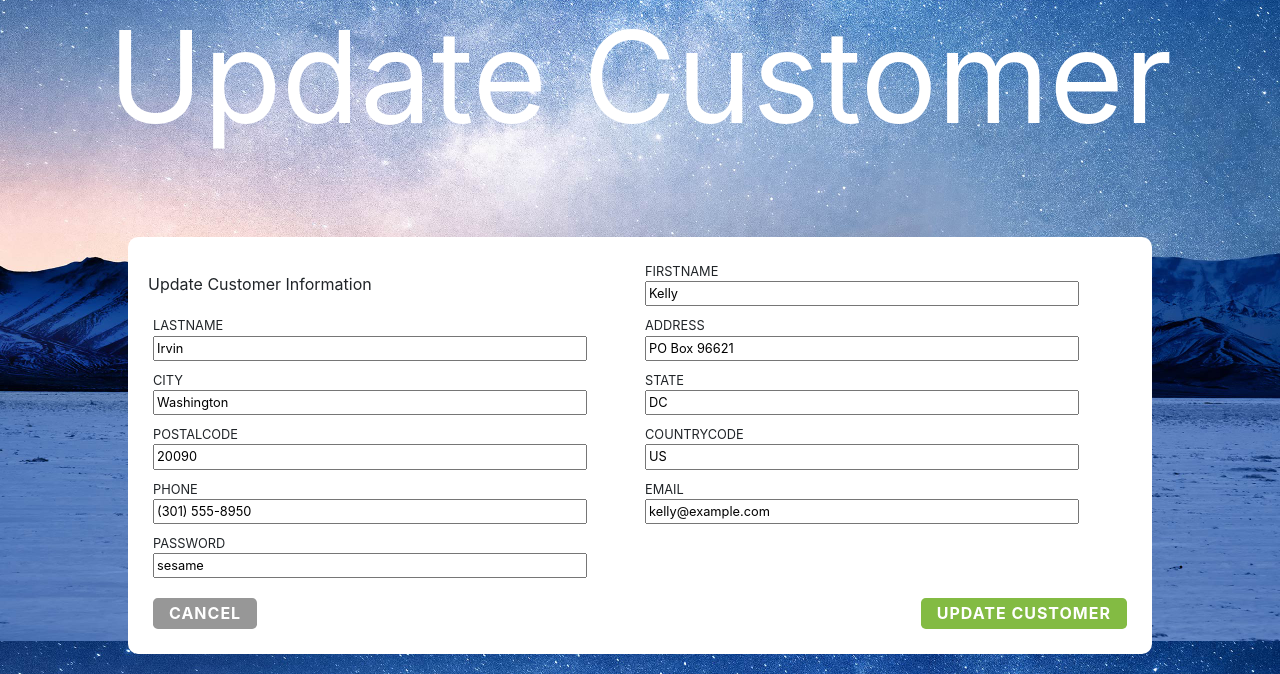
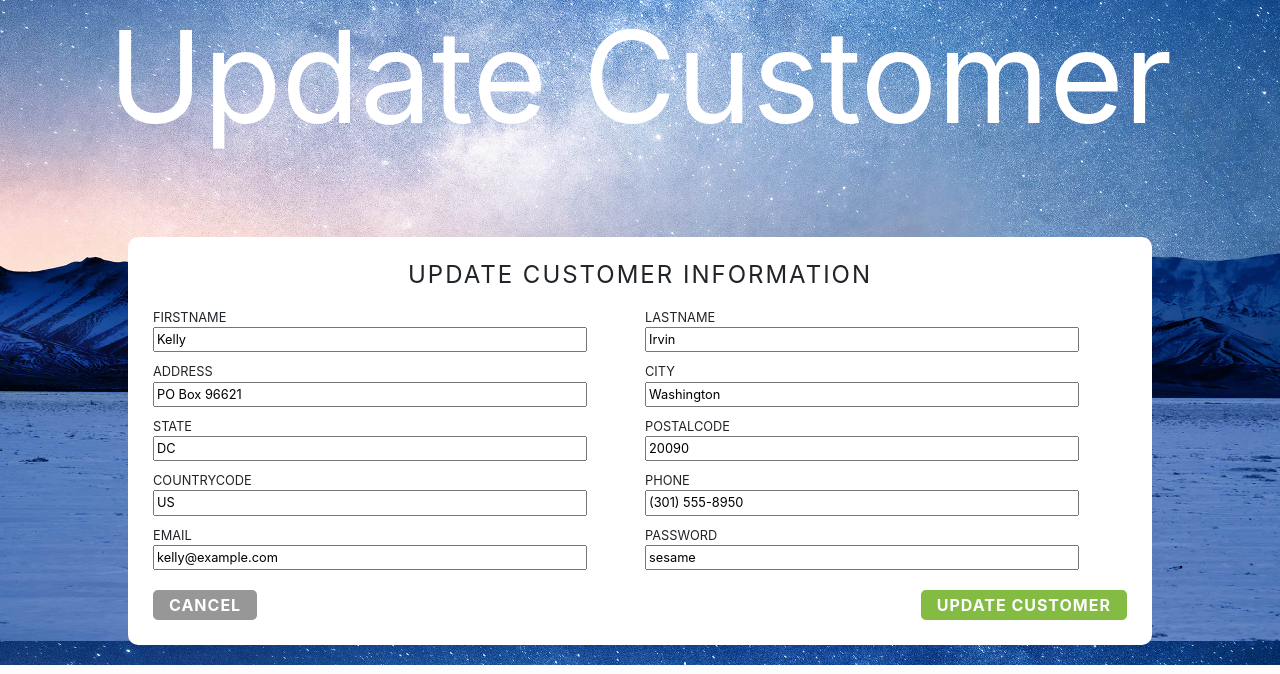
Before and after one commit to thudsonbu/cs380_project, a PHP site: page /customer_manager/customerFormPage.php?email=kelly@example.com in a window 1280 px wide. Shown: the part 159-833 px from the top of the page. Run offline with PHP 8.4, Linux system fonts and the light colour scheme; data comes from the database, SQL or seed files in the repository; a stand-in replaces the project's code that opens the database connection.

Commit message:
Styling fixes on customer edit/update form

```diff
--- a/tech_support/css/theme.css
+++ b/tech_support/css/theme.css
@@ -239,6 +239,7 @@ body {
 }
 
 .sectionTitle {
+    width: 100%;
     font-size: 1.5rem;
     text-transform: uppercase;
     letter-spacing: 2px;
--- a/tech_support/customer_manager/customerEditForm.php
+++ b/tech_support/customer_manager/customerEditForm.php
@@ -29,8 +29,8 @@ if($out[1]){ // IF ERROR ( query returns array with result and boolean error )
 
     // form title
     echo "
-    <div class='formTitleContainer'>
-        <div class='formTitle'>
+    <div class='sectionTitleContainer'>
+        <div class='sectionTitle'>
             Update Customer Information
         </div>
     </div>
```
